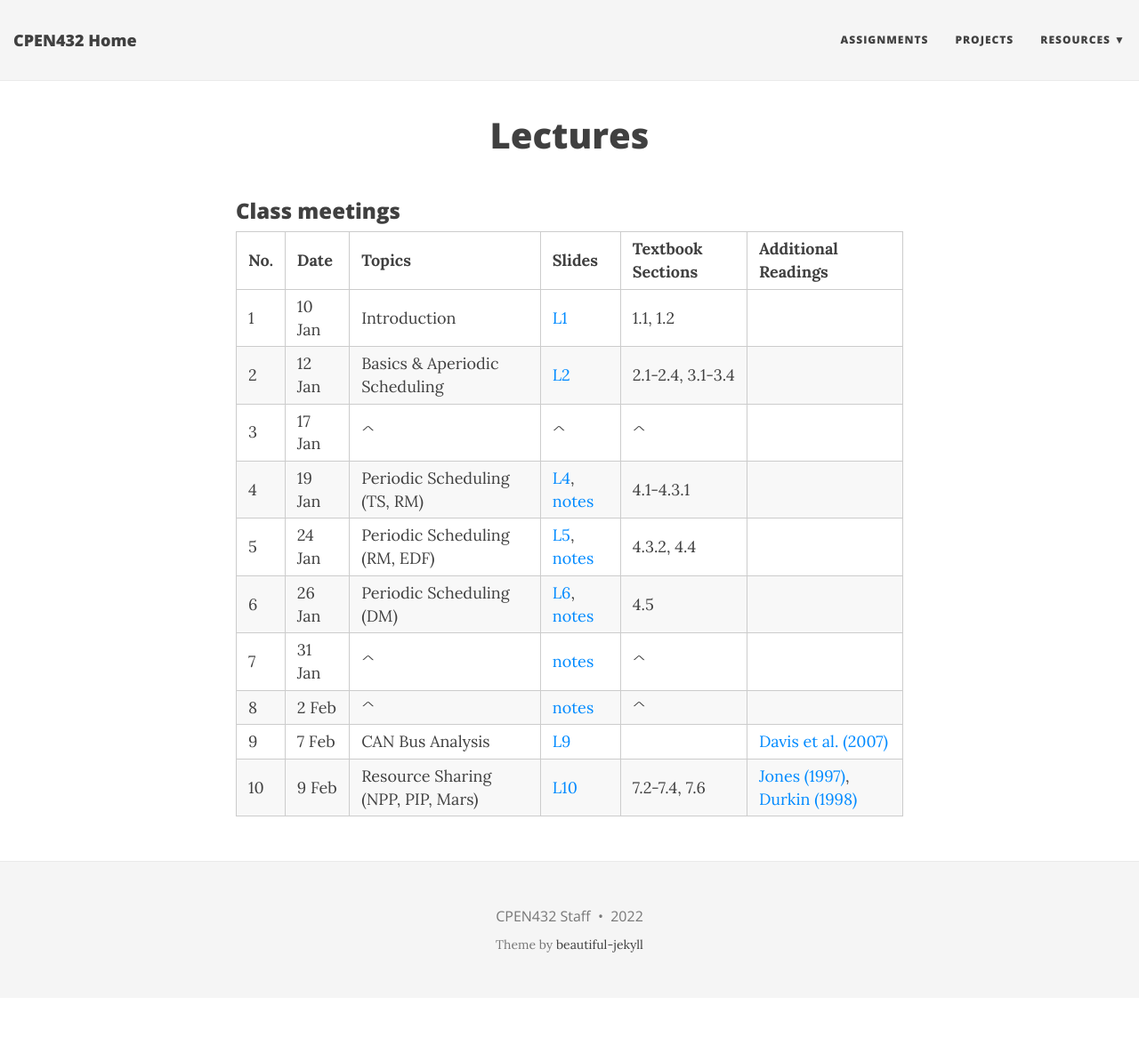
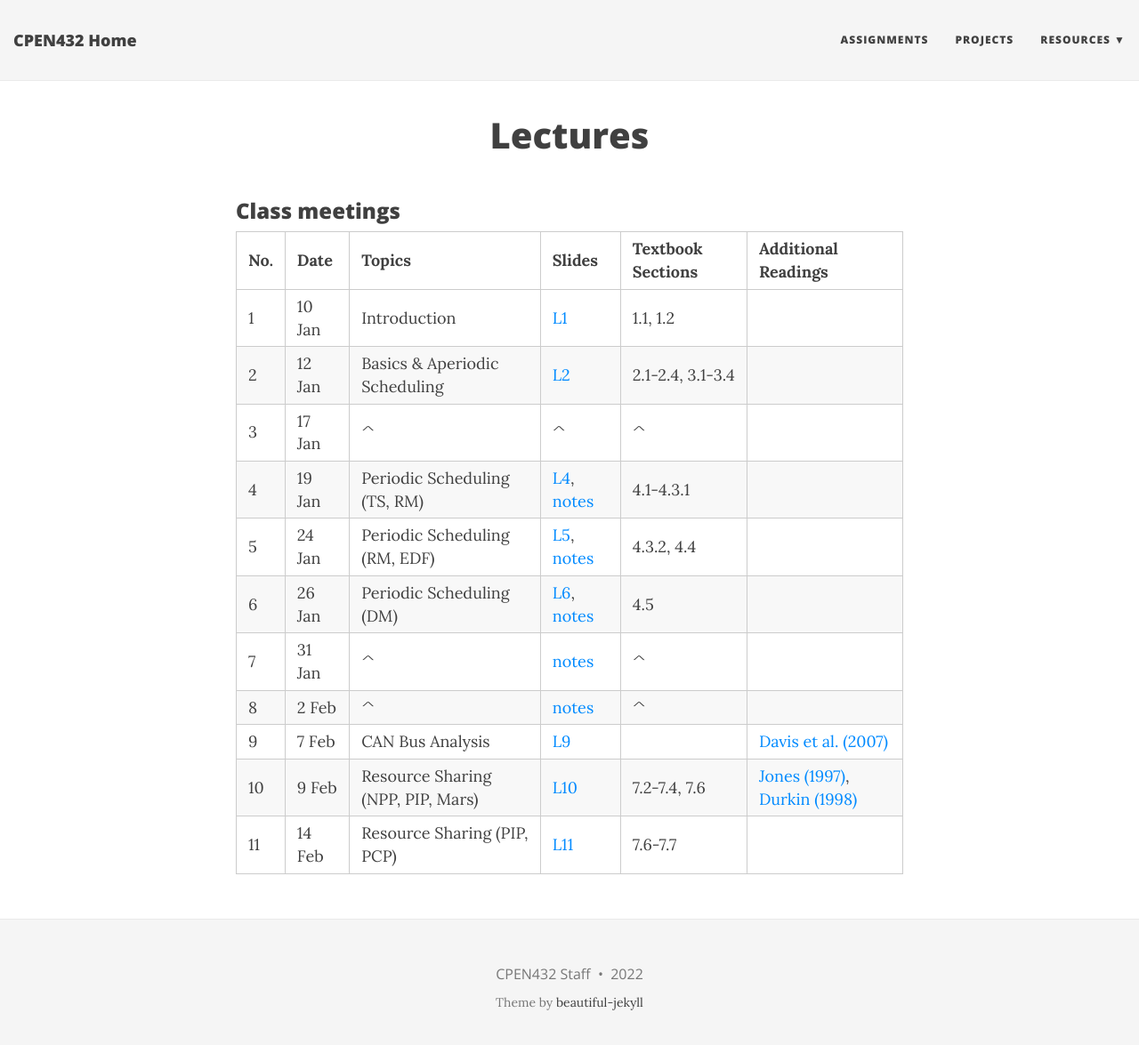
Before and after one commit to CPEN432/cpen432.github.io, a Jekyll site: the page built from lectures.md, in a window 1280 px wide and 1187 px high. Shown: the top 1175 px of the window at 89% size. Built offline with Jekyll 4.4.1, drawn with Linux system fonts in a browser that asks for light colours; nearby versions of some CDN libraries.

Commit message:
modified:   lectures.md

```diff
--- a/lectures.md
+++ b/lectures.md
@@ -16,6 +16,7 @@ title: Lectures
 |  8  | 2 Feb | ^ | [notes](http://cpen432.github.io/resources/gujarati-slides//8-notes.pdf) | ^ ||
 |  9  | 7 Feb | CAN Bus Analysis | [L9](http://cpen432.github.io/resources/gujarati-slides//9-can.pdf) || [Davis et al. (2007)](http://cpen432.github.io/resources/P2-davis-etal.pdf) |
 |  10  | 9 Feb | Resource Sharing (NPP, PIP, Mars) | [L10](http://cpen432.github.io/resources/gujarati-slides//10-resource-sharing.pdf) | 7.2-7.4, 7.6 | [Jones (1997)](http://cpen432.github.io/resources/P3-mars.pdf), [Durkin (1998)](http://cpen432.github.io/resources/P4-mars.pdf)|
+|  11  | 14 Feb | Resource Sharing (PIP, PCP) | [L11](http://cpen432.github.io/resources/gujarati-slides//11-resource-sharing.pdf) | 7.6-7.7 ||
 
 <!-- | **No.** | **Date** | **Topics** | **Readings** | -->
 <!-- |:---:|:-------|:---:|:----:| -->
```
